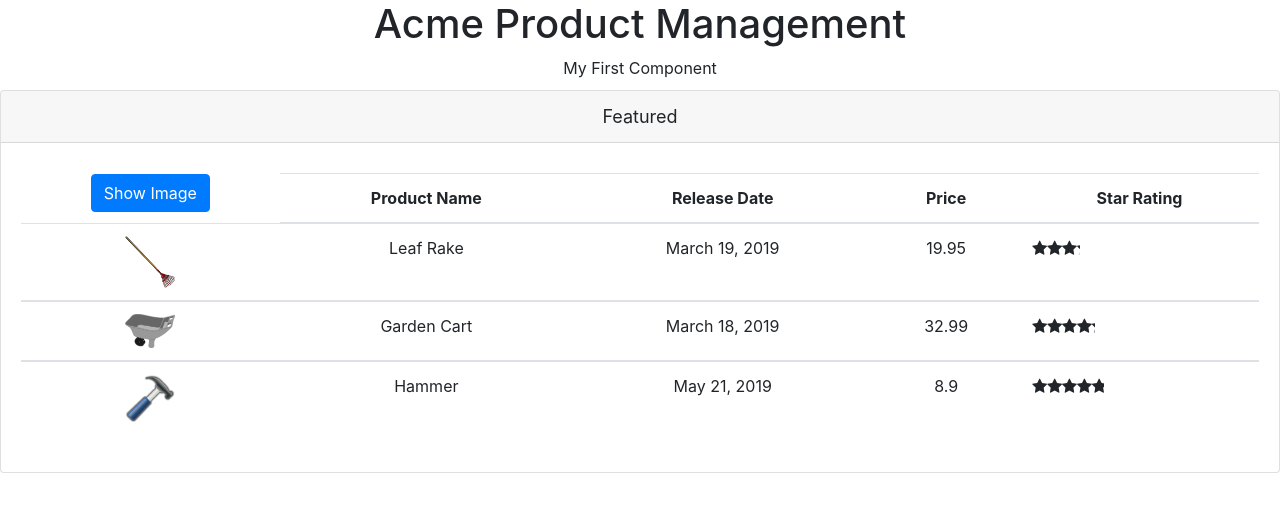
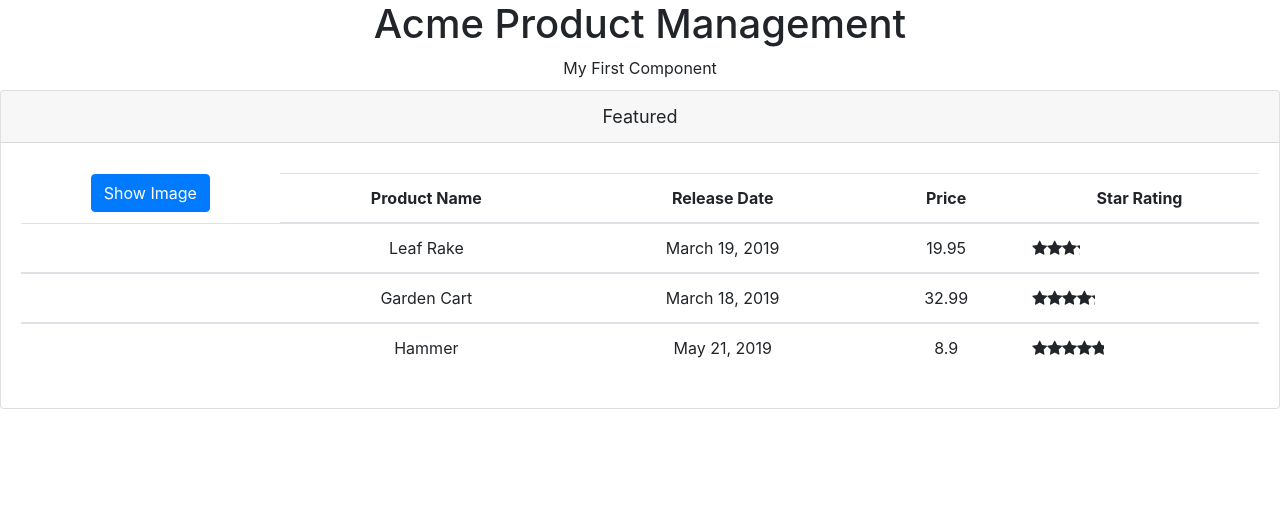
Before and after one commit to MrSankofa/productInventoryAngular, an Angular app: page / in a window 1280 px wide. Shown: the top 512 px of the page. Built offline with nearby package versions, Linux system fonts and the light colour scheme.

Commit message:
ngIf on img tag to hide or show

```diff
--- a/src/app/products/productsList.component.html
+++ b/src/app/products/productsList.component.html
@@ -15,7 +15,7 @@
       </thead>
       <tbody *ngFor="let product of products">
         <tr>
-          <td><img src="{{product.imageUrl}}" alt="{{product.productName}}" style="width: 50px;"></td>
+          <td><img src="{{product.imageUrl}}" alt="{{product.productName}}" style="width: 50px;" *ngIf="showImage"></td>
           <td>{{product.productName}}</td>
           <td>{{product.releaseDate}}</td>
           <td>{{product.price}}</td>
```
